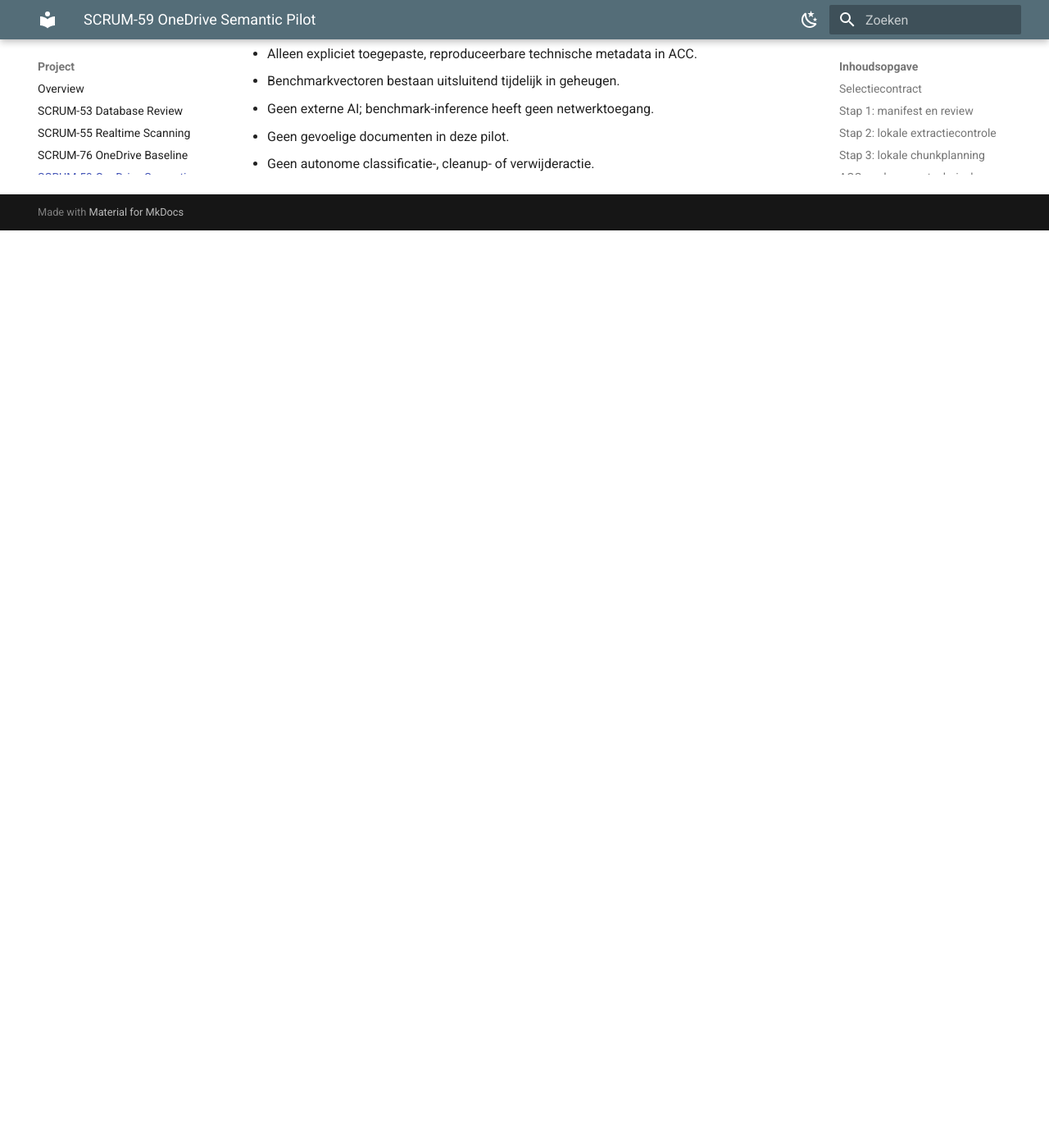
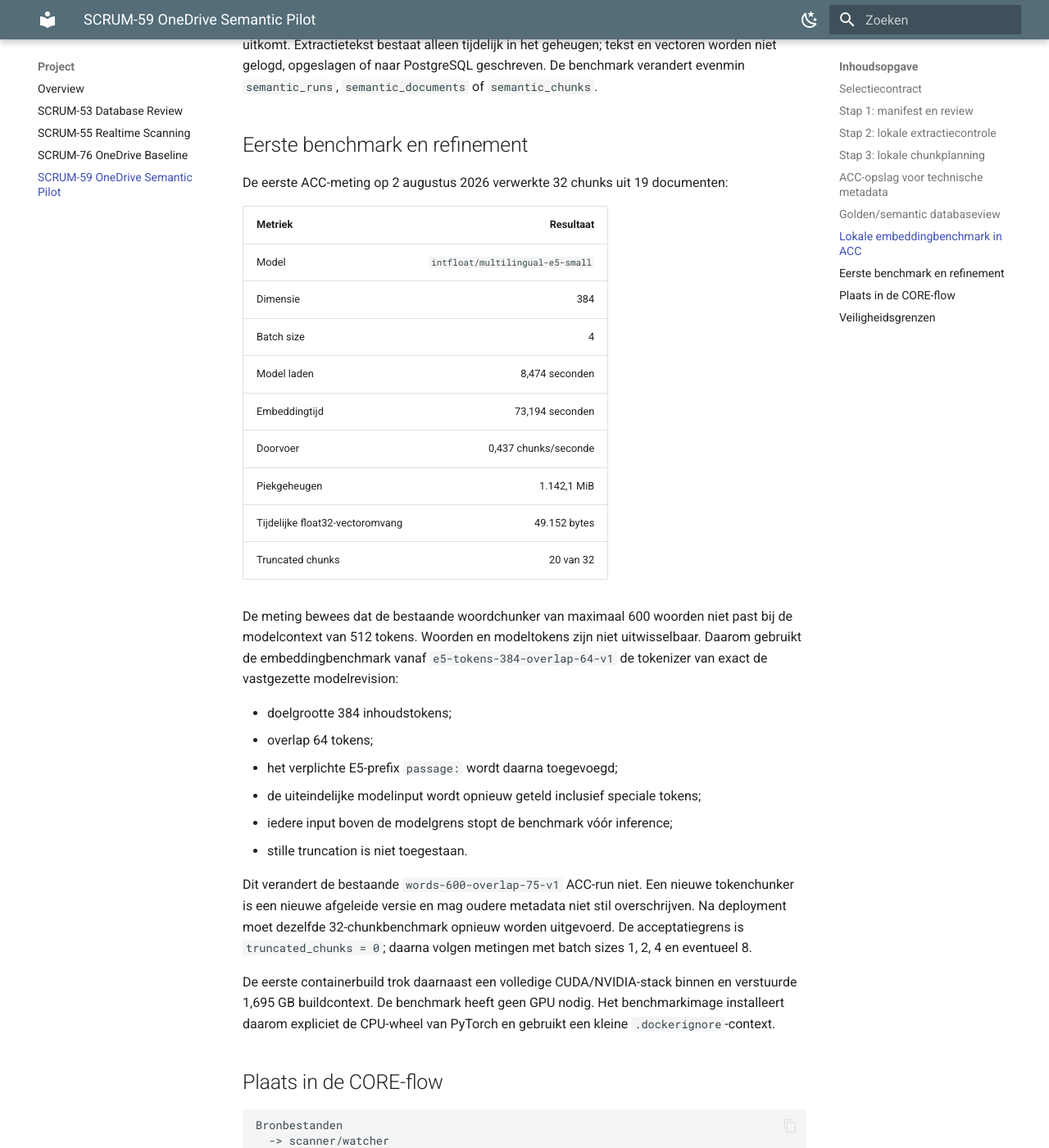
Before and after one commit to hugcoding/core-platform, an MkDocs documentation site: the page built from docs/project/scrum-59-onedrive-semantic-pilot.md, in a window 1280 px wide and 1400 px high, scrolled down 3902 px. Shown: the whole window at 82% size. Built offline with MkDocs 1.6.1 and Material for MkDocs 9.7.7, drawn with Linux system fonts in a browser that asks for light colours; before the commit the page ends 4183 px from its top, so only the background shows below that; some of the changed text lies outside the part shown.

Commit message:
Refine semantic benchmark for token-aware CPU inference

````diff
--- a/docs/project/scrum-59-onedrive-semantic-pilot.md
+++ b/docs/project/scrum-59-onedrive-semantic-pilot.md
@@ -153,6 +153,17 @@ bewust gescheiden. Alleen deze expliciete stap gebruikt internet:
 core semantic model-fetch
 ```
 
+Bouw na een code- of dependencywijziging expliciet het CPU-only benchmarkimage:
+
+```sh
+core semantic benchmark-build
+```
+
+Een gewone benchmark bouwt het image niet opnieuw. Daarmee blijft de stap snel
+en wordt niet bij iedere meting opnieuw een Docker-buildcontext verstuurd. De
+`.dockerignore` sluit lokale modellen, exports, Git-data en gebouwde documentatie
+uit van die context.
+
 Daarna draait inference zonder netwerk, met read-only mounts voor het model en
 `/volume1`:
 
@@ -169,6 +180,69 @@ tekst en vectoren worden niet gelogd, opgeslagen of naar PostgreSQL geschreven.
 De benchmark verandert evenmin `semantic_runs`, `semantic_documents` of
 `semantic_chunks`.
 
+## Eerste benchmark en refinement
+
+De eerste ACC-meting op 2 augustus 2026 verwerkte 32 chunks uit 19 documenten:
+
+| Metriek | Resultaat |
+|---|---:|
+| Model | `intfloat/multilingual-e5-small` |
+| Dimensie | 384 |
+| Batch size | 4 |
+| Model laden | 8,474 seconden |
+| Embeddingtijd | 73,194 seconden |
+| Doorvoer | 0,437 chunks/seconde |
+| Piekgeheugen | 1.142,1 MiB |
+| Tijdelijke float32-vectoromvang | 49.152 bytes |
+| Truncated chunks | 20 van 32 |
+
+De meting bewees dat de bestaande woordchunker van maximaal 600 woorden niet
+past bij de modelcontext van 512 tokens. Woorden en modeltokens zijn niet
+uitwisselbaar. Daarom gebruikt de embeddingbenchmark vanaf
+`e5-tokens-384-overlap-64-v1` de tokenizer van exact de vastgezette modelrevision:
+
+- doelgrootte 384 inhoudstokens;
+- overlap 64 tokens;
+- het verplichte E5-prefix `passage:` wordt daarna toegevoegd;
+- de uiteindelijke modelinput wordt opnieuw geteld inclusief speciale tokens;
+- iedere input boven de modelgrens stopt de benchmark vóór inference;
+- stille truncation is niet toegestaan.
+
+Dit verandert de bestaande `words-600-overlap-75-v1` ACC-run niet. Een nieuwe
+tokenchunker is een nieuwe afgeleide versie en mag oudere metadata niet stil
+overschrijven. Na deployment moet dezelfde 32-chunkbenchmark opnieuw worden
+uitgevoerd. De acceptatiegrens is `truncated_chunks = 0`; daarna volgen metingen
+met batch sizes 1, 2, 4 en eventueel 8.
+
+De eerste containerbuild trok daarnaast een volledige CUDA/NVIDIA-stack binnen
+en verstuurde 1,695 GB buildcontext. De benchmark heeft geen GPU nodig. Het
+benchmarkimage installeert daarom expliciet de CPU-wheel van PyTorch en gebruikt
+een kleine `.dockerignore`-context.
+
+## Plaats in de CORE-flow
+
+```text
+Bronbestanden
+  -> scanner/watcher
+  -> files, events en volledige hashes
+  -> exacte content groups
+  -> persisted golden record
+  -> lokale extractie
+  -> versieerbare tokenchunking
+  -> lokale embeddings
+  -> toekomstige vectorindex en retrieval
+  -> toekomstig classificatie- of AI-voorstel
+  -> menselijke review
+  -> retentie, archief of cleanup
+```
+
+Golden-recordselectie, classificatieconfidence en semantic similarity blijven
+afzonderlijke bewijslagen. Embeddings ondersteunen retrieval en vergelijking,
+maar geven geen autonome toestemming voor een golden-wijziging, doelpad,
+bewaartermijn of verwijderactie. Een toekomstige lokale LLM mag voorstellen
+formuleren op opgehaalde broncontext; menselijke review blijft leidend bij
+risicovolle acties.
+
 ## Veiligheidsgrenzen
 
 - Geen mutaties aan bestanden of golden records.
````
Also changed, not shown: 7 other files.
